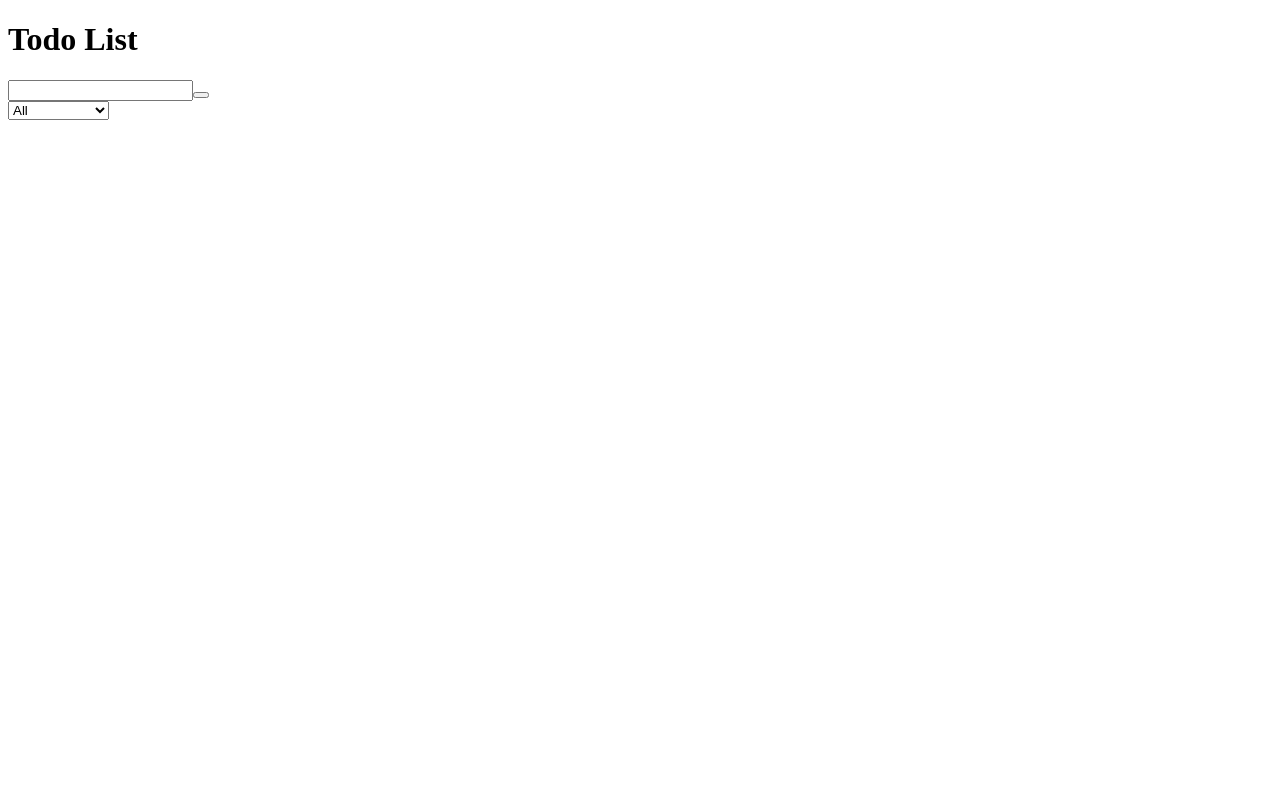
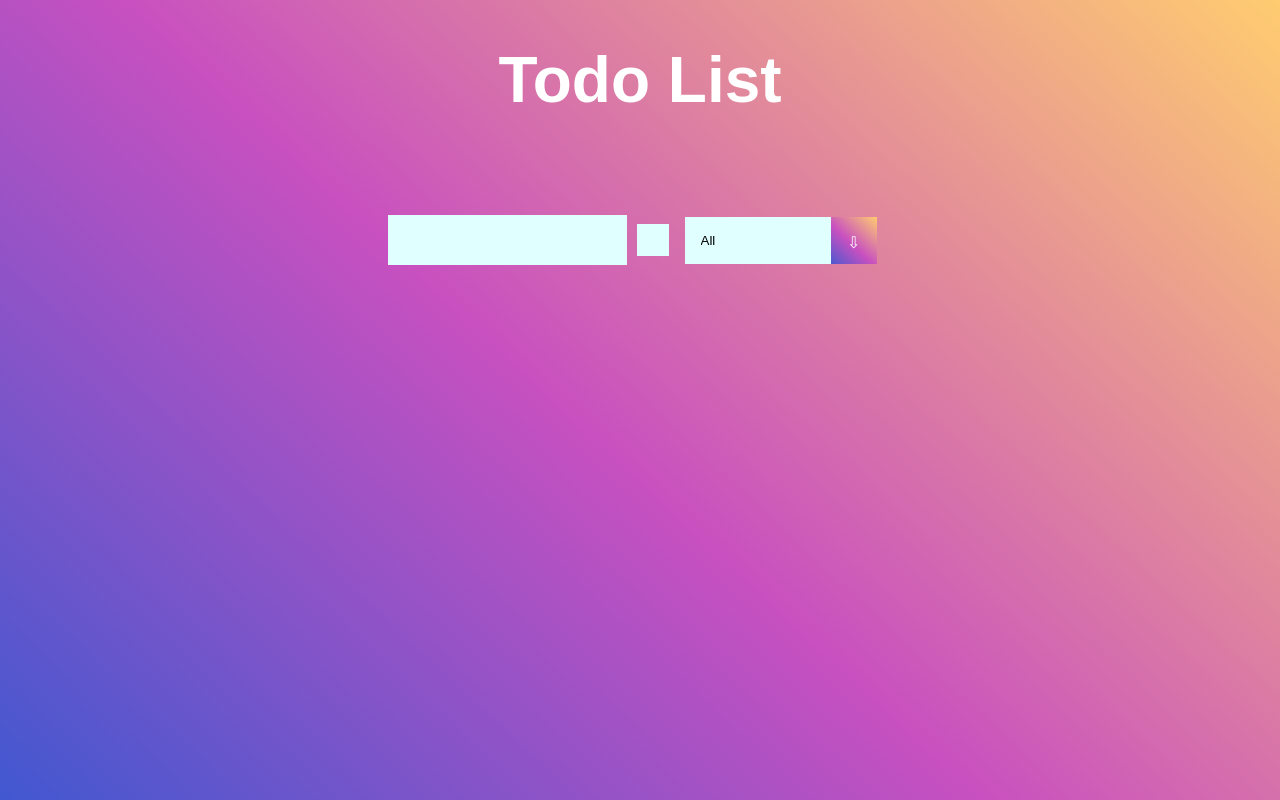
Before and after one commit to CE5RIC/Todo-list, a React (Create React App) app: page / in a window 1280 px wide. Built offline with nearby package versions, Linux system fonts and the light colour scheme.

Commit message:
layout and styling for the todo app created

```diff
--- a/src/App.css
+++ b/src/App.css
@@ -0,0 +1,146 @@
+* {
+    margin: 0;
+    padding: 0;
+    box-sizing: border-box;
+}
+body {
+    background-color: #4158D0;
+    background-image: linear-gradient(43deg, #4158D0 0%, #C850C0 46%, #FFCC70 100%);
+    font-family: "Poppins", sans-serif;
+    min-height: 100vh;
+    color: white;
+}
+header {
+    font-size: 2rem;
+}
+
+header, form {
+    min-height: 20vh;
+    display: flex;
+    justify-content: center;
+    align-items: center;
+}
+form input, form button {
+
+    padding: 1rem;
+    font-size: 1rem;
+    border: none;
+    background: lightcyan;
+}
+form button {
+
+    color: #ff6f47;
+    background: lightcyan;
+    cursor: pointer;
+    transition: all 0.3s ease;
+
+}
+form button:hover {
+    background: darkcyan;
+    color: white;
+}
+.todo-container {
+    display: flex;
+    justify-content: center;
+    align-items: center;
+}
+
+.todo-list {
+    min-width: 30%;
+    list-style: none;
+}
+
+.todo {
+    margin: 0.5rem;
+    background: white;
+    font-size: 1.5rem;
+    color: black;
+    display: flex;
+    justify-content: space-between;
+    align-items: center;
+    transition: all 1s ease;
+}
+.filter-todo {
+
+    background: lightcyan;
+    padding: 1rem;
+}
+.todo li {
+    flex: 1;
+}
+
+.trash-btn,
+.complete-btn {
+    background: #ff6f47;
+    color: white;
+    border: none;
+    padding: 1rem;
+    cursor: pointer;
+    font-size: 1rem;
+}
+.complete-btn {
+    background: rgb(11, 212, 162);
+}
+.todo-item {
+    padding: 0rem 0.5rem;
+}
+
+.todo-button {
+margin-left: 10px;
+
+}
+
+
+
+.fall {
+    transform: translateY(10rem) rotateZ(20deg);
+    opacity: 0;
+}
+
+.completed {
+    text-decoration: line-through;
+    opacity: 0.5;
+}
+
+/*CUSTOM SELECTOR */
+select {
+    -webkit-appearance: none;
+    -moz-appearance: none;
+    -ms-appearance: none;
+    appearance: none;
+    outline: 0;
+    box-shadow: none;
+    border: 0 !important;
+    background-image: none;
+}
+
+/* Custom Select */
+.select {
+
+    margin: 1rem;
+    position: relative;
+    overflow: hidden;
+}
+select {
+
+    font-family: "Poppins", sans-serif;
+    cursor: pointer;
+    width: 12rem;
+}
+/* Arrow */
+.select::after {
+    content: "\21E9";
+    position: absolute;
+    top: 0;
+    right: 0;
+    padding: 1rem;
+    background: linear-gradient(43deg, #4158D0 0%, #C850C0 46%, #FFCC70 100%);
+    cursor: pointer;
+    pointer-events: none;
+}
+/* Transition */
+/*
+.select:hover::after {
+  transform: scale(1.5);
+}
+*/
```
